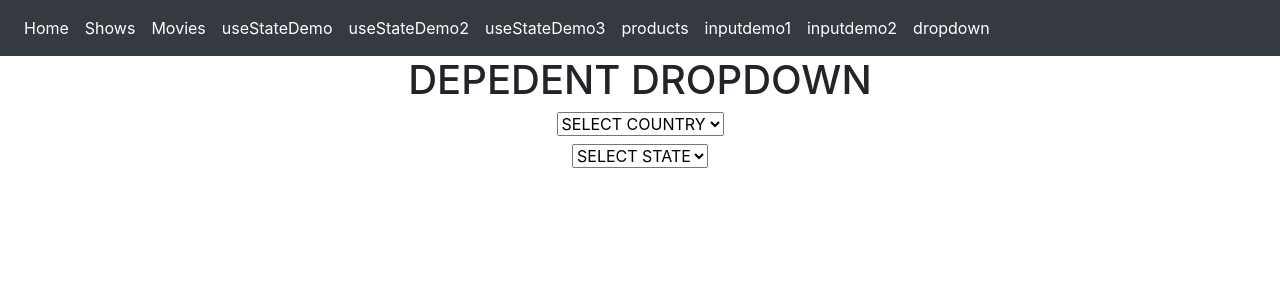
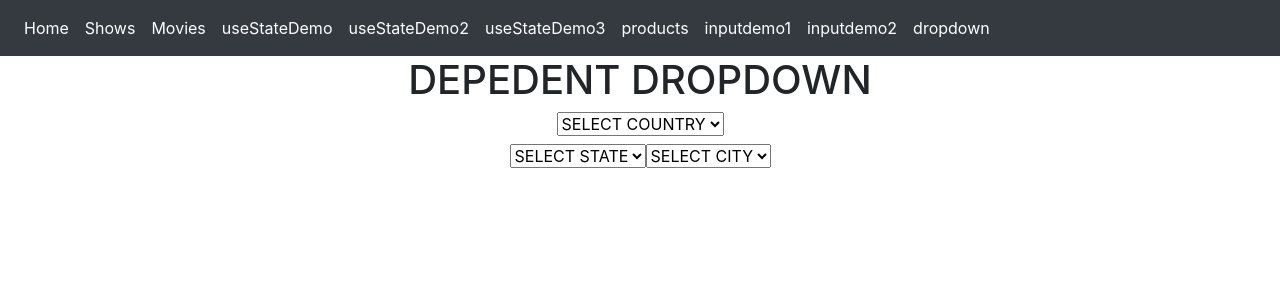
Before and after one commit to samirvithlani/MERN_B_HYBRID_WEEKEND_2025, a React (Vite) app: page /dropdown in a window 1280 px wide. Shown: the top 300 px of the page. Built offline with nearby package versions, Linux system fonts and the light colour scheme.

Commit message:
depeddropdown

```diff
--- a/src/components/input/DepedentDropdown.jsx
+++ b/src/components/input/DepedentDropdown.jsx
@@ -1,43 +1,98 @@
-import React, { useState } from 'react'
+import React, { useState } from "react";
 
 export const DepedentDropdown = () => {
-
-    const [selectedCountry, setselectedCountry] = useState("")
+  const [selectedCountry, setselectedCountry] = useState("");
+  const [selectedCity, setselectedCity] = useState("");
+  const [selectedState, setselectedState] = useState("");
+  // var data = [
+  //     {
+  //         country:"india",
+  //         states:["Gujarat","Maharashtra"]
+  //     },
+  //     {
+  //         country:"USA",
+  //         states:["WD","California"]
+  //     }
+  // ]
   var data = [
     {
-            country:"india",
-            states:["Gujarat","Maharashtra"]
+      country: "india",
+      states: [
+        {
+          name: "Gujarat",
+          city: ["Ahm", "Surat"],
         },
         {
-            country:"USA",
-            states:["WD","California"]
-        }
-    ]
-    const countryHanlder = (event)=>{
-        console.log(event.target.value)
-        setselectedCountry(event.target.value)
-    }
+          name: "Mah",
+          city: ["Mumbai", "Pune"],
+        },
+      ],
+    },
+    {
+      country: "USA",
+      states: [
+        {
+          name: "WD",
+          city: ["Abc", "Pqr"],
+        },
+      ],
+    },
+  ];
+  const countryHanlder = (event) => {
+    console.log(event.target.value);
+    setselectedCountry(event.target.value);
+  };
+  const stateHandler = (event) => {
+    setselectedState(event.target.value);
+  };
+  const cityHandler = (event) => {
+    setselectedCity(event.target.value);
+  };
   return (
-    <div style={{textAlign:"center"}}>
+    <div style={{ textAlign: "center" }}>
       <h1>DEPEDENT DROPDOWN</h1>
 
-        <select onChange={(event)=>{countryHanlder(event)}}>
+      <select
+        onChange={(event) => {
+          countryHanlder(event);
+        }}
+      >
         <option>SELECT COUNTRY</option>
-            {
-                data.map((d)=>{
-                    return<option value={d.country}>{d.country}</option>
-                })
-            }
+        {data.map((d) => {
+          return <option value={d.country}>{d.country}</option>;
+        })}
       </select>
+
       <h4>{selectedCountry}</h4>
-        <select>
+      <select
+        onChange={(event) => {
+          stateHandler(event);
+        }}
+      >
         <option>SELECT STATE</option>
-            {
-                selectedCountry && data.find((d)=>d.country==selectedCountry).states.map((s)=>{
-                    return <option>{s}</option>
-                })
-            }
+        {selectedCountry &&
+          data
+            .find((d) => d.country == selectedCountry)
+            .states.map((s) => {
+              return <option>{s.name}</option>;
+            })}
       </select>
+      {selectedState}
+      <select
+        onChange={(event) => {
+          cityHandler(event);
+        }}
+      >
+        <option>SELECT CITY</option>
+        {selectedState &&
+          data
+            .find((c) => c.country == selectedCountry)
+            .states.find((s) => s.name == selectedState)
+            .city.map((c) => {
+              return <option>{c}</option>;
+            })}
+      </select>
+      {selectedCity}
     </div>
-  )
-}
+  );
+};
```
Lines whose indentation alone changed are shown as unchanged.
